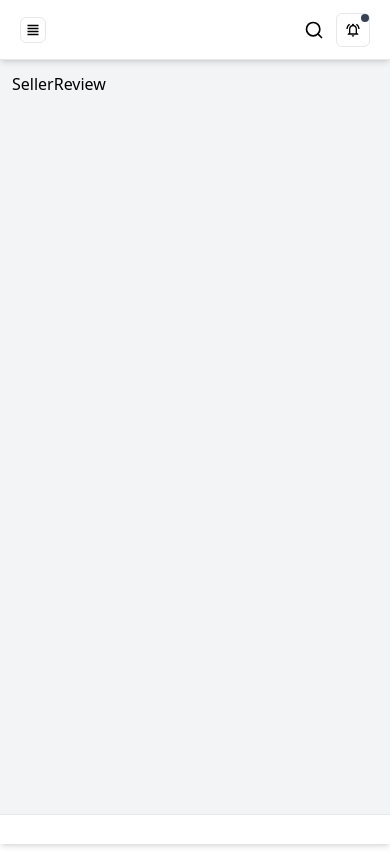
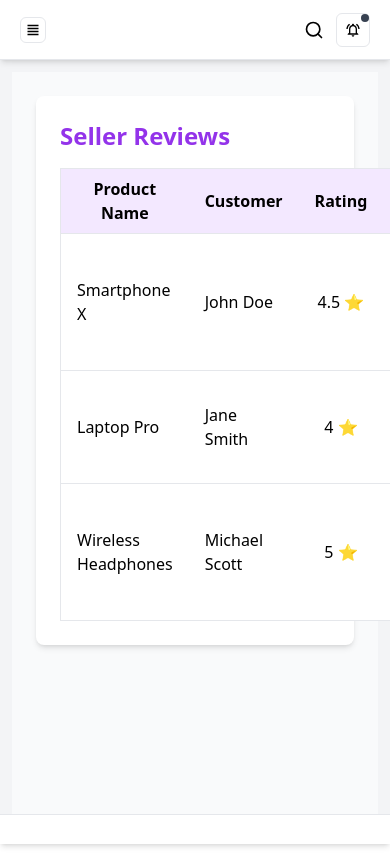
Before and after one commit to Robiu-Sani/Amazon-Dashboard, a React (Vite) app: page /seller-review in a window 390 px wide. Built offline with nearby package versions, Linux system fonts and the light colour scheme.

Commit message:
design added

```diff
--- a/src/Component/Pages/AllProducts/ProductCard.jsx
+++ b/src/Component/Pages/AllProducts/ProductCard.jsx
@@ -1,30 +1,81 @@
+// import toast, { Toaster } from "react-hot-toast";
+// import { FaDownload, FaCartPlus } from "react-icons/fa";
+
+// export default function ProductCard({ product }) {
+//   const downloadImage = async (url) => {
+//     try {
+//       const response = await fetch(url, { mode: "cors" });
+//       if (!response.ok) throw new Error("Failed to fetch the image");
+
+//       const blob = await response.blob(); // Convert response to Blob
+//       const blobUrl = window.URL.createObjectURL(blob); // Create a Blob URL
+
+//       // Create a link to download the file
+//       const link = document.createElement("a");
+//       link.href = blobUrl;
+//       link.download = "downloaded-image.jpg";
+//       document.body.appendChild(link);
+//       link.click();
+
+//       // Cleanup
+//       document.body.removeChild(link);
+//       window.URL.revokeObjectURL(blobUrl);
+//     } catch (error) {
+//       console.error("Error downloading the image:", error);
+//       toast.error("something worng here. try again!");
+//     }
+//   };
+
+//   return (
+//     <div className="border rounded-lg p-4 bg-white shadow-md hover:shadow-lg">
+//       <Toaster className="shadow-md" />
+//       <img
+//         src={product.image}
+//         alt={product.title}
+//         className="w-full h-[225px] object-cover mb-3 rounded"
+//       />
+//       <h3 className="text-md font-medium text-rose-600 mb-2">
+//         {product.title}
+//       </h3>
+//       <p className="font-semibold mb-3 flex justify-between items-center">
+//         <span className="text-gray-700">প্রাইস:</span>{" "}
+//         <span className="text-rose-600">{product.price}</span>
+//       </p>
+//       <div className="grid grid-cols-2 gap-3">
+//         <button
+//           onClick={() => downloadImage(product.image)}
+//           className="flex w-full items-center justify-center border-green-600 border text-green-700 px-3 py-1 rounded hover:bg-green-200"
+//         >
+//           <FaDownload className="mr-2" /> ছবি
+//         </button>
+//         <button className="flex w-full text-center justify-center items-center border-green-600 border text-green-700 px-3 py-1 rounded hover:bg-green-200">
+//           <FaCartPlus className="mr-2" /> ফেভারিট
+//         </button>
+//       </div>
+//     </div>
+//   );
+// }
 import toast, { Toaster } from "react-hot-toast";
 import { FaDownload, FaCartPlus } from "react-icons/fa";
 
 export default function ProductCard({ product }) {
   const downloadImage = async (url) => {
     try {
-      const response = await fetch(url, { mode: "cors" });
-      if (!response.ok) throw new Error("Failed to fetch the image");
-
-      const blob = await response.blob(); // Convert response to Blob
-      const blobUrl = window.URL.createObjectURL(blob); // Create a Blob URL
-
-      // Create a link to download the file
+      const response = await fetch(url, {
+        mode: "cors",
+      });
+      const blob = await response.blob();
       const link = document.createElement("a");
-      link.href = blobUrl;
-      link.download = "downloaded-image.jpg";
-      document.body.appendChild(link);
+      link.href = URL.createObjectURL(blob);
+      link.download = "product-image.jpg"; // File name
       link.click();
-
-      // Cleanup
-      document.body.removeChild(link);
-      window.URL.revokeObjectURL(blobUrl);
+      URL.revokeObjectURL(link.href); // Free up memory
     } catch (error) {
-      console.error("Error downloading the image:", error);
-      toast.error("something worng here. try again!");
+      console.error("Download failed:", error);
+      toast.error("ডাউনলোড করতে সমস্যা হচ্ছে!");
     }
   };
+
 
   return (
     <div className="border rounded-lg p-4 bg-white shadow-md hover:shadow-lg">
@@ -39,7 +90,7 @@ export default function ProductCard({ product }) {
       </h3>
       <p className="font-semibold mb-3 flex justify-between items-center">
         <span className="text-gray-700">প্রাইস:</span>{" "}
-        <span className="text-rose-600">{product.price}</span>
+        <span className="text-rose-600">{product.price}৳</span>
       </p>
       <div className="grid grid-cols-2 gap-3">
         <button
--- a/src/Component/Pages/Dashboard/Dashboard.jsx
+++ b/src/Component/Pages/Dashboard/Dashboard.jsx
@@ -74,16 +74,16 @@ export default function Dashboard() {
       </div>
       {/* --- dashboard cards ----------  */}
       <div
-        className="w-full grid gap-3 "
-        style={{
-          gridTemplateColumns: "repeat( auto-fit, minmax(250px, 1fr) )",
-        }}
+        className="w-full grid lg:grid-cols-3 grid-cols-2 gap-3 "
+        // style={{
+        //   gridTemplateColumns: "repeat( auto-fit, minmax(250px, 2fr) )",
+        // }}
       >
         {navItems.map((item, idx) => (
           <div
             key={idx}
             onClick={() => navigate(item.path)}
-            className={`${item.class?item.class:""} w-full  p-3 py-3 group shadow-xl hover:shadow-sm text-base text-white cursor-pointer rounded-md border flex justify-between items-center`}
+            className={`${item.class?item.class:""} w-full  p-3 py-3 group shadow-xl opacity-[0.98] hover:shadow-sm text-base text-white cursor-pointer rounded-md border flex justify-between items-center`}
           >
             <h2>{item.name}</h2>
             <span className={`w-[40px] h-[40px] group-hover:text-gray-800 rounded-full text-xl flex justify-center items-center bg-gray-100/40`}>
--- a/src/Component/Pages/Dashboard/DashboardTopSlider.jsx
+++ b/src/Component/Pages/Dashboard/DashboardTopSlider.jsx
@@ -8,23 +8,19 @@ const DashboardTopSlider = () => {
     {
       id: 1,
       image:
-        "https://img.lovepik.com/background/20211021/large/lovepik-banner-background-image_500453380.jpg",
+        "https://i.ibb.co.com/Pr5MZYK/Grey-Minimalist-Special-Offer-Banner-Landscape.png",
     },
     {
       id: 2,
       image:
-        "https://png.pngtree.com/background/20210709/original/pngtree-flat-yellow-geometric-background-big-promotion-picture-image_351323.jpg",
+        "https://i.ibb.co.com/FgH6NVf/Green-and-Yellow-Simple-Clean-Shoes-Sale-Banner.png",
     },
     {
       id: 3,
       image:
-        "https://static.vecteezy.com/system/resources/thumbnails/021/053/699/small/background-banners-full-color-geometric-gradations-eps-10-free-vector.jpg",
+        "https://i.ibb.co.com/Trn6MXF/Black-and-Yellow-Simple-Modern-Special-Offer-Sale-Banner.png",
     },
-    {
-      id: 4,
-      image:
-        "https://encrypted-tbn0.gstatic.com/images?q=tbn:ANd9GcSKR1K6aQaL80IJjWGQNDjt1HLs6oRO9LSa0GqeOrFwD_O_Jgum1CCslBWrP4ilOkBo6FE&usqp=CAU",
-    },
+
   ];
 
   return (
--- a/src/Component/Pages/SellerReview/SellerReview.jsx
+++ b/src/Component/Pages/SellerReview/SellerReview.jsx
@@ -1,3 +1,75 @@
-export default function SellerReview() {
-  return <div>SellerReview</div>;
-}
+
+import React from "react";
+
+const SellerReview = () => {
+  const reviews = [
+    {
+      productName: "Smartphone X",
+      customerName: "John Doe",
+      rating: 4.5,
+      reviewText: "Great product! Very satisfied with the performance.",
+      date: "2024-11-15",
+    },
+    {
+      productName: "Laptop Pro",
+      customerName: "Jane Smith",
+      rating: 4,
+      reviewText: "Good quality, but battery life could be better.",
+      date: "2024-11-14",
+    },
+    {
+      productName: "Wireless Headphones",
+      customerName: "Michael Scott",
+      rating: 5,
+      reviewText: "Amazing sound quality and comfortable fit!",
+      date: "2024-11-12",
+    },
+  ];
+
+  return (
+    <div className="p-6 bg-gray-50 min-h-screen">
+      <div className="bg-white shadow-md rounded-lg p-6">
+        <h2 className="text-2xl font-semibold mb-4 text-purple-600">
+          Seller Reviews
+        </h2>
+
+        <table className="min-w-full bg-white border border-gray-200">
+          <thead>
+            <tr className="bg-purple-100">
+              <th className="py-2 px-4 border-b">Product Name</th>
+              <th className="py-2 px-4 border-b">Customer</th>
+              <th className="py-2 px-4 border-b">Rating</th>
+              <th className="py-2 px-4 border-b">Review</th>
+              <th className="py-2 px-4 border-b">Date</th>
+            </tr>
+          </thead>
+          <tbody>
+            {reviews.length > 0 ? (
+              reviews.map((review, index) => (
+                <tr key={index} className="hover:bg-gray-100">
+                  <td className="py-2 px-4 border-b">{review.productName}</td>
+                  <td className="py-2 px-4 border-b">{review.customerName}</td>
+                  <td className="py-2 px-4 border-b text-center">
+                    {review.rating} ⭐
+                  </td>
+                  <td className="py-2 px-4 border-b">{review.reviewText}</td>
+                  <td className="py-2 px-4 border-b text-center">
+                    {review.date}
+                  </td>
+                </tr>
+              ))
+            ) : (
+              <tr>
+                <td colSpan="5" className="text-center py-4 text-gray-500">
+                  No reviews found!
+                </td>
+              </tr>
+            )}
+          </tbody>
+        </table>
+      </div>
+    </div>
+  );
+};
+
+export default SellerReview;
```
